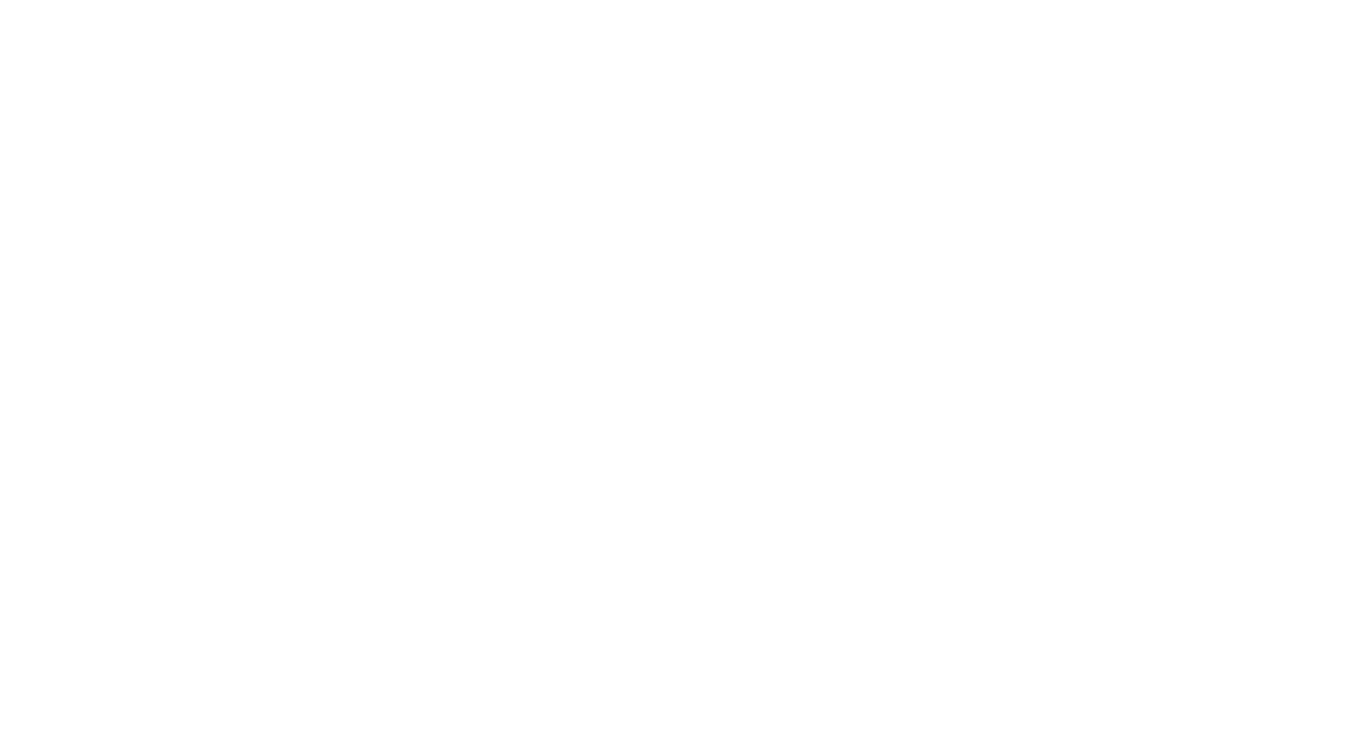
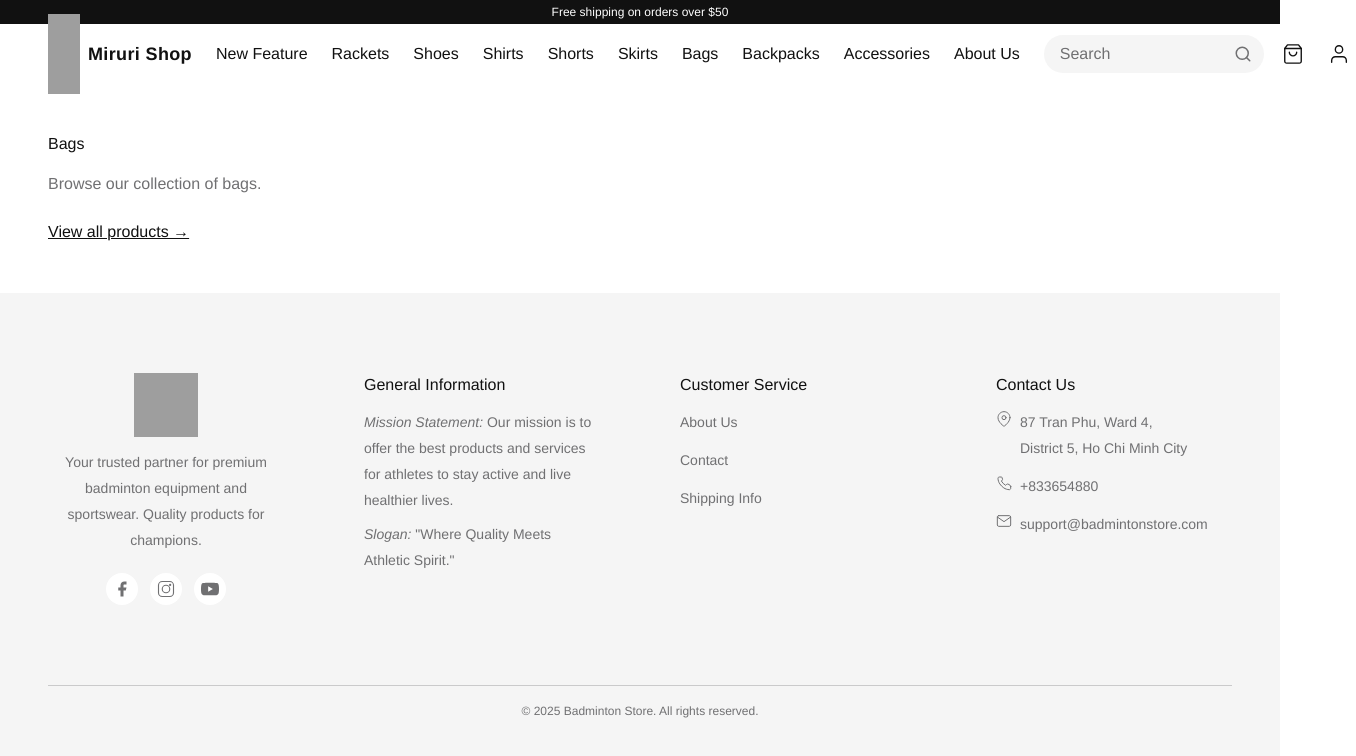
Before and after one commit to Mirylll/BadmintonShop, a React (Vite) app in the folder frontend/: page /bags in a window 1280 px wide. Before the commit this address had no page. Shown: the top 756 px of the page, 1356 px wide, since content can reach past the window. Built offline with nearby package versions, Linux system fonts and the light colour scheme; grey boxes are pictures that could not be loaded; the HTML template or start-up script is replaced by a standard one.

Commit message:
feat(routes): add category pages and about-us route, update header nav links

```diff
--- a/frontend/src/components/layout/Header.tsx
+++ b/frontend/src/components/layout/Header.tsx
@@ -1,15 +1,16 @@
 import { useState } from 'react'
 
 const navLinks = [
-  'New Feature',
-  'Rackets',
-  'Shoes',
-  'Shirts',
-  'Shorts',
-  'Skirts',
-  'Bags',
-  'Backpacks',
-  'Accessories',
+  { label: 'New Feature', path: '/new-feature' },
+  { label: 'Rackets', path: '/rackets' },
+  { label: 'Shoes', path: '/shoes' },
+  { label: 'Shirts', path: '/shirts' },
+  { label: 'Shorts', path: '/shorts' },
+  { label: 'Skirts', path: '/skirts' },
+  { label: 'Bags', path: '/bags' },
+  { label: 'Backpacks', path: '/backpacks' },
+  { label: 'Accessories', path: '/accessories' },
+  { label: 'About Us', path: '/about-us' },
 ]
 
 
@@ -86,11 +87,11 @@ export default function Header() {
         <div className="hidden nav:flex items-center justify-center gap-5 xl:gap-6 flex-1 mx-6">
           {navLinks.map((link) => (
             <a
-              key={link}
-              href="#"
+              key={link.label}
+              href={link.path}
               className="text-[16px] font-body-medium text-text-primary whitespace-nowrap hover:text-text-secondary transition-colors"
             >
-              {link}
+              {link.label}
             </a>
           ))}
         </div>
@@ -145,12 +146,12 @@ export default function Header() {
           <div className="flex flex-col items-center justify-center flex-1 gap-8 px-4">
             {navLinks.map((link) => (
               <a
-                key={link}
-                href="#"
+                key={link.label}
+                href={link.path}
                 className="text-[24px] font-heading text-text-primary hover:text-text-secondary transition-colors"
                 onClick={() => setMobileMenuOpen(false)}
               >
-                {link}
+                {link.label}
               </a>
             ))}
           </div>
--- /dev/null
+++ b/frontend/src/pages/about/About.tsx
@@ -0,0 +1,12 @@
+export default function About() {
+  return (
+    <div className="mx-auto max-w-[1920px] px-4 py-8 md:px-6 lg:px-8">
+      <h1 className="text-heading1 font-heading text-nike-black">About Us</h1>
+      <p className="mt-4 text-text-secondary font-body text-[16px] max-w-[600px]">
+        Miruri Shop is your premium destination for badminton gear and equipment.
+        We offer a curated selection of rackets, shoes, apparel, bags, and accessories
+        from top brands worldwide.
+      </p>
+    </div>
+  )
+}
--- /dev/null
+++ b/frontend/src/pages/category/CategoryPage.tsx
@@ -0,0 +1,36 @@
+import { Link } from 'react-router-dom'
+
+const categoryNames: Record<string, string> = {
+  'new-feature': 'New Feature',
+  rackets: 'Rackets',
+  shoes: 'Shoes',
+  shirts: 'Shirts',
+  shorts: 'Shorts',
+  skirts: 'Skirts',
+  bags: 'Bags',
+  backpacks: 'Backpacks',
+  accessories: 'Accessories',
+}
+
+interface Props {
+  category?: string
+}
+
+export default function CategoryPage({ category }: Props) {
+  const title = category ? categoryNames[category] ?? category.replace(/-/g, ' ') : 'Category'
+
+  return (
+    <div className="mx-auto max-w-[1920px] px-4 py-8 md:px-6 lg:px-8">
+      <h1 className="text-heading1 font-heading text-nike-black">{title}</h1>
+      <p className="mt-4 text-text-secondary font-body text-[16px]">
+        Browse our collection of {title.toLowerCase()}.
+      </p>
+      <Link
+        to="/shop"
+        className="mt-6 inline-block text-text-primary font-body-medium underline hover:text-text-secondary transition-colors"
+      >
+        View all products →
+      </Link>
+    </div>
+  )
+}
--- a/frontend/src/routes/index.tsx
+++ b/frontend/src/routes/index.tsx
@@ -8,6 +8,8 @@ import Cart from '@/pages/cart/Cart'
 import Checkout from '@/pages/checkout/Checkout'
 import Login from '@/pages/auth/Login'
 import Register from '@/pages/auth/Register'
+import CategoryPage from '@/pages/category/CategoryPage'
+import About from '@/pages/about/About'
 import Dashboard from '@/pages/admin/Dashboard'
 import ProductList from '@/pages/admin/products/ProductList'
 import ProductForm from '@/pages/admin/products/ProductForm'
@@ -30,6 +32,16 @@ export default function AppRoutes() {
         <Route path="/checkout" element={<Checkout />} />
         <Route path="/login" element={<Login />} />
         <Route path="/register" element={<Register />} />
+        <Route path="/new-feature" element={<CategoryPage category="new-feature" />} />
+        <Route path="/rackets" element={<CategoryPage category="rackets" />} />
+        <Route path="/shoes" element={<CategoryPage category="shoes" />} />
+        <Route path="/shirts" element={<CategoryPage category="shirts" />} />
+        <Route path="/shorts" element={<CategoryPage category="shorts" />} />
+        <Route path="/skirts" element={<CategoryPage category="skirts" />} />
+        <Route path="/bags" element={<CategoryPage category="bags" />} />
+        <Route path="/backpacks" element={<CategoryPage category="backpacks" />} />
+        <Route path="/accessories" element={<CategoryPage category="accessories" />} />
+        <Route path="/about-us" element={<About />} />
       </Route>
 
       {/* Admin routes */}
```
